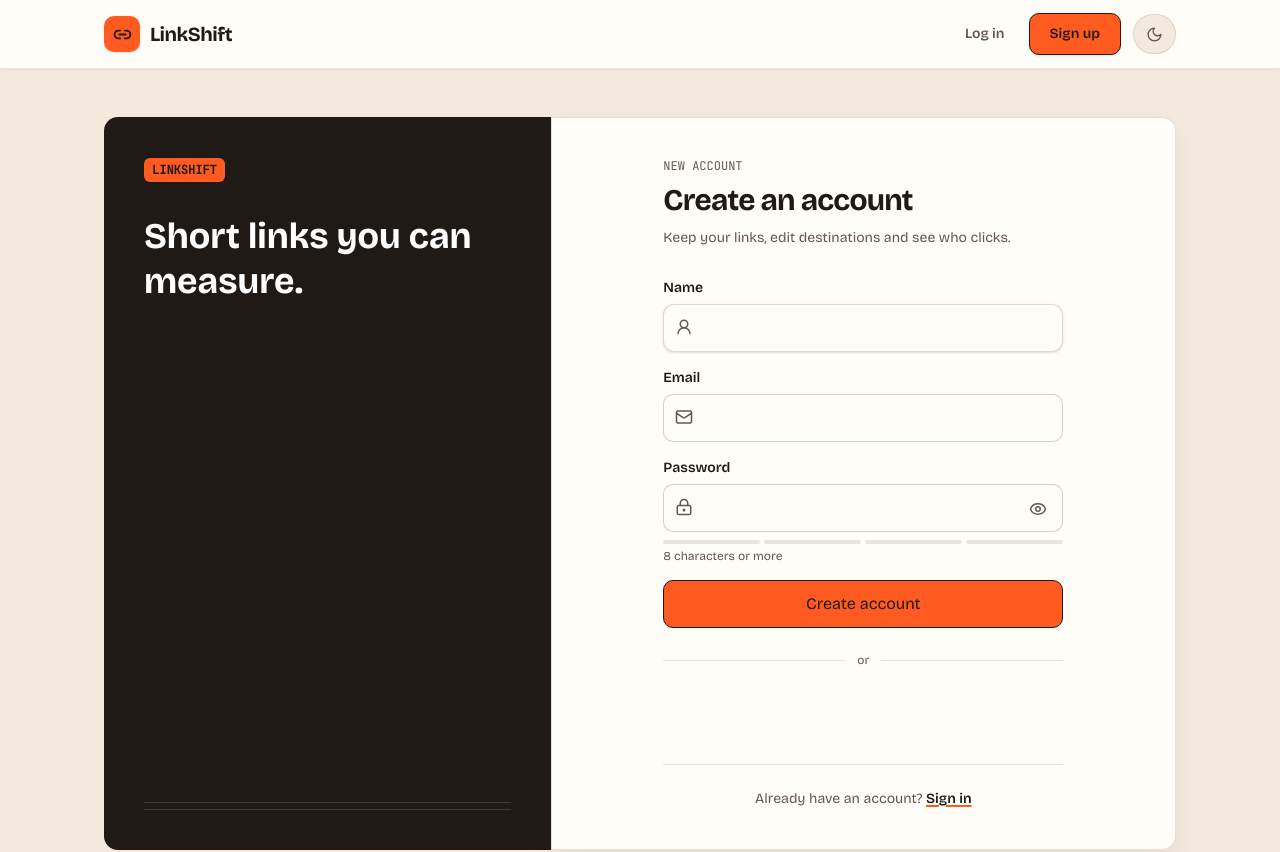
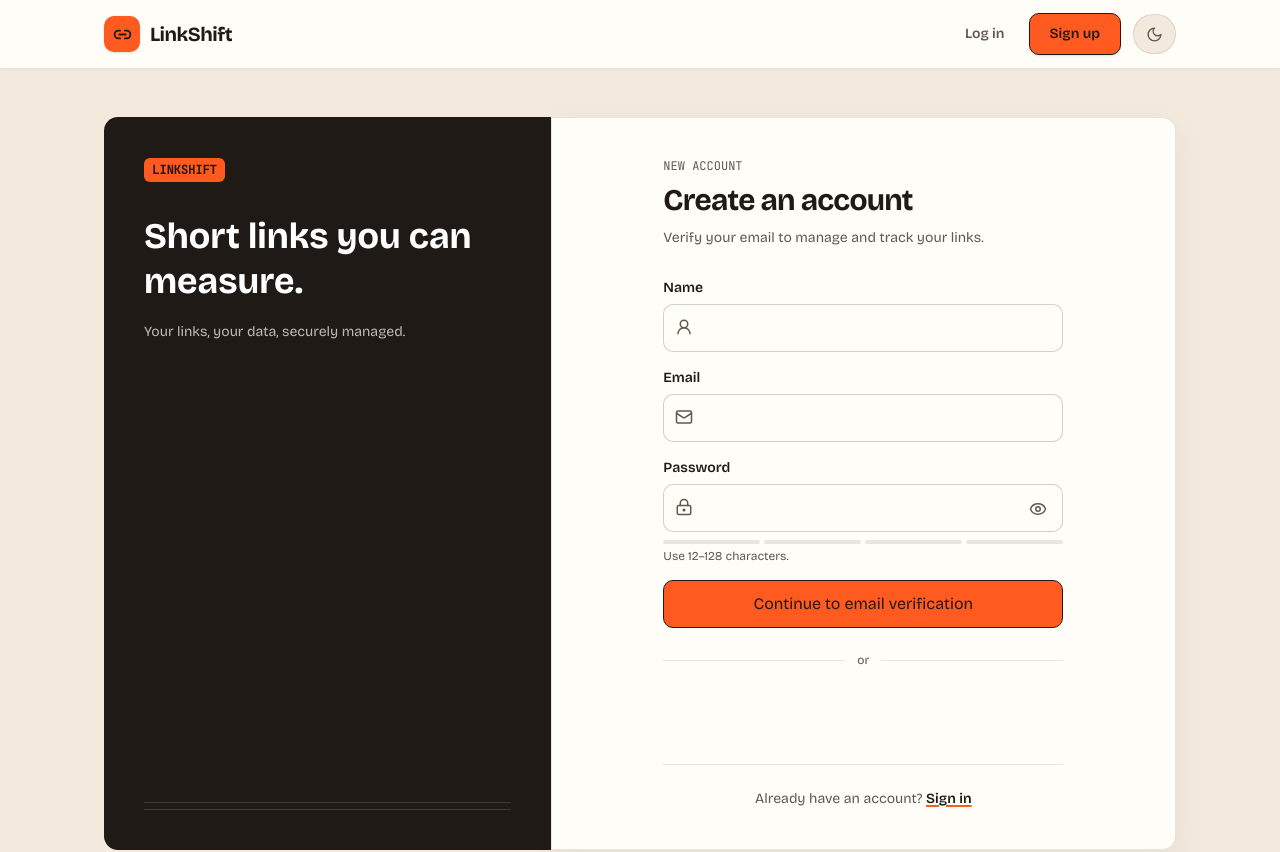
Before and after one commit to suryanshusaini/LinkShift, a React (Vite) app in the folder frontend/: page /signup in a window 1280 px wide. Shown: the top 852 px of the page. Built offline with nearby package versions, Linux system fonts and the light colour scheme; no server answers.

Commit message:
feat: add email OTP verification to signup

```diff
--- a/frontend/src/Auth.jsx
+++ b/frontend/src/Auth.jsx
@@ -3,76 +3,127 @@ import { Link, useNavigate } from "react-router-dom";
 import { Eye, EyeOff, LockKeyhole, Mail, UserRound } from "lucide-react";
 import { GoogleLogin } from "@react-oauth/google";
 import toast from "react-hot-toast";
+import { apiFetch, setCsrfToken } from "./lib/api";
 
 const API = (import.meta.env.VITE_API_URL || "").replace(/\/$/, "");
 
 export default function Auth({ mode, setUser }) {
   const isSignup = mode === "signup";
+  const [stage, setStage] = useState("credentials");
   const [name, setName] = useState("");
   const [email, setEmail] = useState("");
   const [password, setPassword] = useState("");
+  const [code, setCode] = useState("");
+  const [devOtp, setDevOtp] = useState("");
   const [showPassword, setShowPassword] = useState(false);
   const [error, setError] = useState("");
   const [loading, setLoading] = useState(false);
   const navigate = useNavigate();
+  const passwordScore = Math.min(4, [password.length >= 12, /[A-Z]/.test(password), /\d/.test(password), /[^A-Za-z0-9]/.test(password)].filter(Boolean).length);
 
-  const passwordScore = Math.min(4, [password.length >= 8, /[A-Z]/.test(password), /\d/.test(password), /[^A-Za-z0-9]/.test(password)].filter(Boolean).length);
+  const finishAuth = async (data) => {
+    setCsrfToken(data.csrfToken);
+    setUser(data.user);
+    navigate("/dashboard", { replace: true });
+  };
 
   const submit = async (event) => {
     event.preventDefault();
     setError("");
-    if (isSignup && password.length < 8) { setError("Password must be at least 8 characters."); return; }
+    if (isSignup && password.length < 12) { setError("Use at least 12 characters for your password."); return; }
     setLoading(true);
     try {
-      const response = await fetch(API + "/api/auth/" + (isSignup ? "register" : "login"), {
-        method: "POST", headers: { "Content-Type": "application/json" },
+      const response = await apiFetch("/api/auth/" + (isSignup ? "register" : "login"), {
+        method: "POST",
+        headers: { "Content-Type": "application/json" },
         body: JSON.stringify(isSignup ? { name: name.trim(), email, password } : { email, password }),
       });
       const data = await response.json();
-      if (!response.ok) throw new Error(data.message || "Authentication failed.");
-      localStorage.setItem("token", data.token); localStorage.setItem("email", data.email); localStorage.setItem("name", data.name || "");
-      setUser({ email: data.email, name: data.name || "" });
-      navigate("/dashboard", { replace: true });
-    } catch (err) { setError(err.message); }
+      if (!response.ok) {
+        if (data.verificationRequired) { setStage("verify"); setError(data.message); return; }
+        throw new Error(data.message || "Authentication failed.");
+      }
+      if (isSignup && data.verificationRequired) {
+        setStage("verify");
+        setDevOtp(data.devOtp || "");
+        toast.success("Check your email for the verification code.");
+        return;
+      }
+      await finishAuth(data);
+    } catch (err) { setError(err.message || "Authentication failed."); }
     finally { setLoading(false); }
+  };
+
+  const verifyEmail = async (event) => {
+    event.preventDefault();
+    setError("");
+    setLoading(true);
+    try {
+      const response = await apiFetch("/api/auth/verify-email", { method: "POST", headers: { "Content-Type": "application/json" }, body: JSON.stringify({ email, code }) });
+      const data = await response.json();
+      if (!response.ok) throw new Error(data.message || "Could not verify this code.");
+      await finishAuth(data);
+    } catch (err) { setError(err.message || "Could not verify this code."); }
+    finally { setLoading(false); }
+  };
+
+  const resendCode = async () => {
+    setError("");
+    try {
+      const response = await apiFetch("/api/auth/resend-verification", { method: "POST", headers: { "Content-Type": "application/json" }, body: JSON.stringify({ email }) });
+      const data = await response.json();
+      if (!response.ok) throw new Error(data.message || "Could not resend code.");
+      setDevOtp(data.devOtp || "");
+      toast.success(data.message || "If verification is pending, a new code will be sent.");
+    } catch (err) { setError(err.message || "Could not resend code."); }
   };
 
   const googleSuccess = async ({ credential }) => {
     try {
-      const response = await fetch(API + "/api/auth/google", { method: "POST", headers: { "Content-Type": "application/json" }, body: JSON.stringify({ credential }) });
+      const response = await apiFetch("/api/auth/google", { method: "POST", headers: { "Content-Type": "application/json" }, body: JSON.stringify({ credential }) });
       const data = await response.json();
       if (!response.ok) throw new Error(data.message || "Google sign-in failed.");
-      localStorage.setItem("token", data.token); localStorage.setItem("email", data.email); localStorage.setItem("name", data.name || "");
-      setUser({ email: data.email, name: data.name || "" });
-      navigate("/dashboard", { replace: true });
+      await finishAuth(data);
     } catch (err) { toast.error(err.message); }
   };
 
+  const verifyStage = stage === "verify";
   return (
     <section className="mx-auto grid min-h-[calc(100vh-128px)] max-w-[1120px] px-4 py-8 sm:px-6 lg:grid-cols-[5fr_7fr] lg:py-12">
       <aside className="relative hidden overflow-hidden rounded-l-[14px] bg-ink p-10 text-white lg:flex lg:flex-col lg:justify-between">
-        <div><span className="inline-flex rounded-md bg-tape px-2 py-1 font-mono text-xs font-semibold text-ink">LINKSHIFT</span><h1 className="mt-8 max-w-sm text-4xl font-bold leading-tight">Short links you can measure.</h1></div>
+        <div><span className="inline-flex rounded-md bg-tape px-2 py-1 font-mono text-xs font-semibold text-ink">LINKSHIFT</span><h1 className="mt-8 max-w-sm text-4xl font-bold leading-tight">Short links you can measure.</h1><p className="mt-4 max-w-sm text-sm leading-6 text-white/70">Your links, your data, securely managed.</p></div>
         <div className="ruler-ticks h-2 border-y border-white/20 opacity-70" />
       </aside>
-      <div className="flex items-center surface-hover rounded-[14px] border border-ink/12 bg-chalk shadow-[0_12px_32px_rgba(16,24,40,0.06)] dark:shadow-[0_16px_38px_rgba(0,0,0,0.18)] px-5 py-10 dark:border-white/14 dark:bg-surface sm:px-10 lg:rounded-l-none">
+      <div className="flex items-center rounded-[14px] border border-ink/10 bg-chalk px-5 py-10 shadow-[0_12px_32px_rgba(32,26,22,0.06)] dark:border-white/10 dark:bg-surface sm:px-10 lg:rounded-l-none">
         <div className="mx-auto w-full max-w-[400px]">
-          <p className="font-mono text-xs text-slate dark:text-slate-dark">{isSignup ? "NEW ACCOUNT" : "WELCOME BACK"}</p>
-          <h2 className="mt-2 text-3xl font-bold tracking-tight text-ink dark:text-text-dark">{isSignup ? "Create an account" : "Sign in"}</h2>
-          <p className="mt-2 text-sm leading-6 text-slate dark:text-slate-dark">{isSignup ? "Keep your links, edit destinations and see who clicks." : "Continue managing your shortened links."}</p>
+          <p className="font-mono text-xs text-slate dark:text-slate-dark">{verifyStage ? "EMAIL VERIFICATION" : isSignup ? "NEW ACCOUNT" : "WELCOME BACK"}</p>
+          <h2 className="mt-2 text-3xl font-bold tracking-tight text-ink dark:text-text-dark">{verifyStage ? "Check your inbox" : isSignup ? "Create an account" : "Sign in"}</h2>
+          <p className="mt-2 text-sm leading-6 text-slate dark:text-slate-dark">{verifyStage ? "Enter the six-digit code sent to " + email + ". It expires in 10 minutes." : isSignup ? "Verify your email to manage and track your links." : "Continue managing your shortened links."}</p>
+          {error && <div role="alert" aria-live="polite" className="mt-5 rounded-[10px] border border-stop/25 bg-stop/5 px-4 py-3 text-sm font-medium text-stop">{error}</div>}
 
-          {error && <div role="alert" aria-live="polite" className="mt-6 rounded-[10px] border border-stop/30 bg-red-50 px-4 py-3 text-sm font-medium text-stop">{error}</div>}
-
-          <form onSubmit={submit} className="mt-7 space-y-4">
-            {isSignup && <div><label htmlFor="name" className="mb-1.5 block text-sm font-semibold">Name</label><div className="relative"><UserRound size={18} className="absolute left-3 top-3.5 text-slate"/><input id="name" required value={name} onChange={(e)=>setName(e.target.value)} className="autofill-fix h-12 w-full rounded-[11px] border border-ink/15 bg-chalk shadow-sm pl-10 pr-3 text-sm dark:border-white/15 dark:bg-surface dark:text-text-dark" /></div></div>}
-            <div><label htmlFor="email" className="mb-1.5 block text-sm font-semibold">Email</label><div className="relative"><Mail size={18} className="absolute left-3 top-3.5 text-slate"/><input id="email" type="email" required value={email} onChange={(e)=>setEmail(e.target.value)} className="autofill-fix h-12 w-full rounded-[10px] border border-ink/20 bg-chalk pl-10 pr-3 text-sm dark:border-white/15 dark:bg-surface dark:text-text-dark" /></div></div>
-            <div><label htmlFor="password" className="mb-1.5 block text-sm font-semibold">Password</label><div className="relative"><LockKeyhole size={18} className="absolute left-3 top-3.5 text-slate"/><input id="password" type={showPassword ? "text" : "password"} required minLength={isSignup ? 8 : undefined} value={password} onChange={(e)=>setPassword(e.target.value)} className="autofill-fix h-12 w-full rounded-[10px] border border-ink/20 bg-chalk pl-10 pr-11 text-sm dark:border-white/15 dark:bg-surface dark:text-text-dark" /><button type="button" onClick={()=>setShowPassword((value)=>!value)} className="absolute right-2 top-2 rounded-md p-2 text-slate" aria-label={showPassword ? "Hide password" : "Show password"}>{showPassword ? <EyeOff size={18}/> : <Eye size={18}/>}</button></div>{isSignup && <><div className="mt-2 flex gap-1" aria-label={"Password strength " + passwordScore + " of 4"}>{[0,1,2,3].map((item)=><span key={item} className={"h-1 flex-1 rounded-full " + (item < passwordScore ? "bg-tape" : "bg-ink/10 dark:bg-white/10")}/>)}</div><p className="mt-1 text-xs text-slate dark:text-slate-dark">8 characters or more</p></>}</div>
-            <button disabled={loading} className="h-12 w-full rounded-[10px] border-[1.5px] border-ink bg-tape font-semibold text-ink hover:bg-tape-hover disabled:cursor-not-allowed disabled:opacity-60">{loading ? "Please wait…" : isSignup ? "Create account" : "Sign in"}</button>
-          </form>
-
-          <div className="my-6 flex items-center gap-3"><span className="h-px flex-1 bg-ink/10 dark:bg-white/10"/><span className="text-xs text-slate">or</span><span className="h-px flex-1 bg-ink/10 dark:bg-white/10"/></div>
-          <div className="flex justify-center"><GoogleLogin onSuccess={googleSuccess} onError={()=>toast.error("Google sign-in failed")} theme="outline" shape="rectangular" size="large" text={isSignup ? "signup_with" : "signin_with"} width="400" /></div>
-          {!isSignup && <div className="mt-5 text-center"><Link to="/forgot" className="text-sm font-semibold text-signal hover:underline">Forgot your password?</Link></div>}
-          <p className="mt-8 border-t border-ink/10 pt-6 text-center text-sm text-slate dark:border-white/10 dark:text-slate-dark">{isSignup ? "Already have an account? " : "Don't have a LinkShift account? "}<Link to={isSignup ? "/login" : "/signup"} className="font-semibold text-ink underline decoration-tape decoration-2 underline-offset-2 dark:text-text-dark">{isSignup ? "Sign in" : "Create an account"}</Link></p>
+          {verifyStage ? (
+            <form onSubmit={verifyEmail} className="mt-7 space-y-4">
+              <label htmlFor="verification-code" className="block text-sm font-semibold">Six-digit code</label>
+              <input id="verification-code" inputMode="numeric" autoComplete="one-time-code" pattern="[0-9]{6}" maxLength={6} required value={code} onChange={(e) => setCode(e.target.value.replace(/\D/g, "").slice(0, 6))} className="h-14 w-full rounded-[10px] border border-ink/20 bg-chalk text-center font-mono text-2xl tracking-[0.4em] text-ink dark:border-white/15 dark:bg-surface dark:text-text-dark" />
+              {devOtp && import.meta.env.DEV && <p className="rounded-lg bg-warn p-3 text-xs text-ink">Local development OTP: <strong>{devOtp}</strong></p>}
+              <button disabled={loading || code.length !== 6} className="h-12 w-full rounded-[10px] border-[1.5px] border-ink bg-tape font-semibold text-ink disabled:opacity-60">{loading ? "Verifying…" : "Verify email"}</button>
+              <button type="button" onClick={resendCode} className="w-full py-2 text-sm font-semibold text-signal hover:underline">Resend code</button>
+              <button type="button" onClick={() => { setStage("credentials"); setError(""); }} className="w-full py-2 text-sm text-slate hover:text-ink dark:text-slate-dark dark:hover:text-text-dark">Back to signup</button>
+            </form>
+          ) : (
+            <>
+              <form onSubmit={submit} className="mt-7 space-y-4">
+                {isSignup && <div><label htmlFor="name" className="mb-1.5 block text-sm font-semibold">Name</label><div className="relative"><UserRound size={18} className="absolute left-3 top-3.5 text-slate"/><input id="name" required maxLength={100} value={name} onChange={(e)=>setName(e.target.value)} className="autofill-fix h-12 w-full rounded-[10px] border border-ink/20 bg-chalk pl-10 pr-3 text-sm dark:border-white/15 dark:bg-surface dark:text-text-dark" /></div></div>}
+                <div><label htmlFor="email" className="mb-1.5 block text-sm font-semibold">Email</label><div className="relative"><Mail size={18} className="absolute left-3 top-3.5 text-slate"/><input id="email" type="email" autoComplete="email" required maxLength={254} value={email} onChange={(e)=>setEmail(e.target.value)} className="autofill-fix h-12 w-full rounded-[10px] border border-ink/20 bg-chalk pl-10 pr-3 text-sm dark:border-white/15 dark:bg-surface dark:text-text-dark" /></div></div>
+                <div><label htmlFor="password" className="mb-1.5 block text-sm font-semibold">Password</label><div className="relative"><LockKeyhole size={18} className="absolute left-3 top-3.5 text-slate"/><input id="password" type={showPassword ? "text" : "password"} autoComplete={isSignup ? "new-password" : "current-password"} required minLength={isSignup ? 12 : undefined} maxLength={128} value={password} onChange={(e)=>setPassword(e.target.value)} className="autofill-fix h-12 w-full rounded-[10px] border border-ink/20 bg-chalk pl-10 pr-11 text-sm dark:border-white/15 dark:bg-surface dark:text-text-dark" /><button type="button" onClick={()=>setShowPassword((value)=>!value)} className="absolute right-2 top-2 rounded-md p-2 text-slate" aria-label={showPassword ? "Hide password" : "Show password"}>{showPassword ? <EyeOff size={18}/> : <Eye size={18}/>}</button></div>{isSignup && <><div className="mt-2 flex gap-1" aria-label={"Password strength " + passwordScore + " of 4"}>{[0,1,2,3].map((item)=><span key={item} className={"h-1 flex-1 rounded-full " + (item < passwordScore ? "bg-tape" : "bg-ink/10 dark:bg-white/10")}/>)}</div><p className="mt-1 text-xs text-slate dark:text-slate-dark">Use 12–128 characters.</p></>}</div>
+                <button disabled={loading} className="h-12 w-full rounded-[10px] border-[1.5px] border-ink bg-tape font-semibold text-ink hover:bg-tape-hover disabled:cursor-not-allowed disabled:opacity-60">{loading ? "Please wait…" : isSignup ? "Continue to email verification" : "Sign in"}</button>
+              </form>
+              {!isSignup && <div className="mt-5 text-center"><Link to="/forgot" className="text-sm font-semibold text-signal hover:underline">Forgot your password?</Link></div>}
+              <div className="my-6 flex items-center gap-3"><span className="h-px flex-1 bg-ink/10 dark:bg-white/10"/><span className="text-xs text-slate">or</span><span className="h-px flex-1 bg-ink/10 dark:bg-white/10"/></div>
+              <div className="flex justify-center"><GoogleLogin onSuccess={googleSuccess} onError={()=>toast.error("Google sign-in failed")} theme="outline" shape="rectangular" size="large" text={isSignup ? "signup_with" : "signin_with"} width="400" /></div>
+              <p className="mt-8 border-t border-ink/10 pt-6 text-center text-sm text-slate dark:border-white/10 dark:text-slate-dark">{isSignup ? "Already have an account? " : "Don't have a LinkShift account? "}<Link to={isSignup ? "/login" : "/signup"} className="font-semibold text-ink underline decoration-tape decoration-2 underline-offset-2 dark:text-text-dark">{isSignup ? "Sign in" : "Create an account"}</Link></p>
+            </>
+          )}
         </div>
       </div>
     </section>
```
